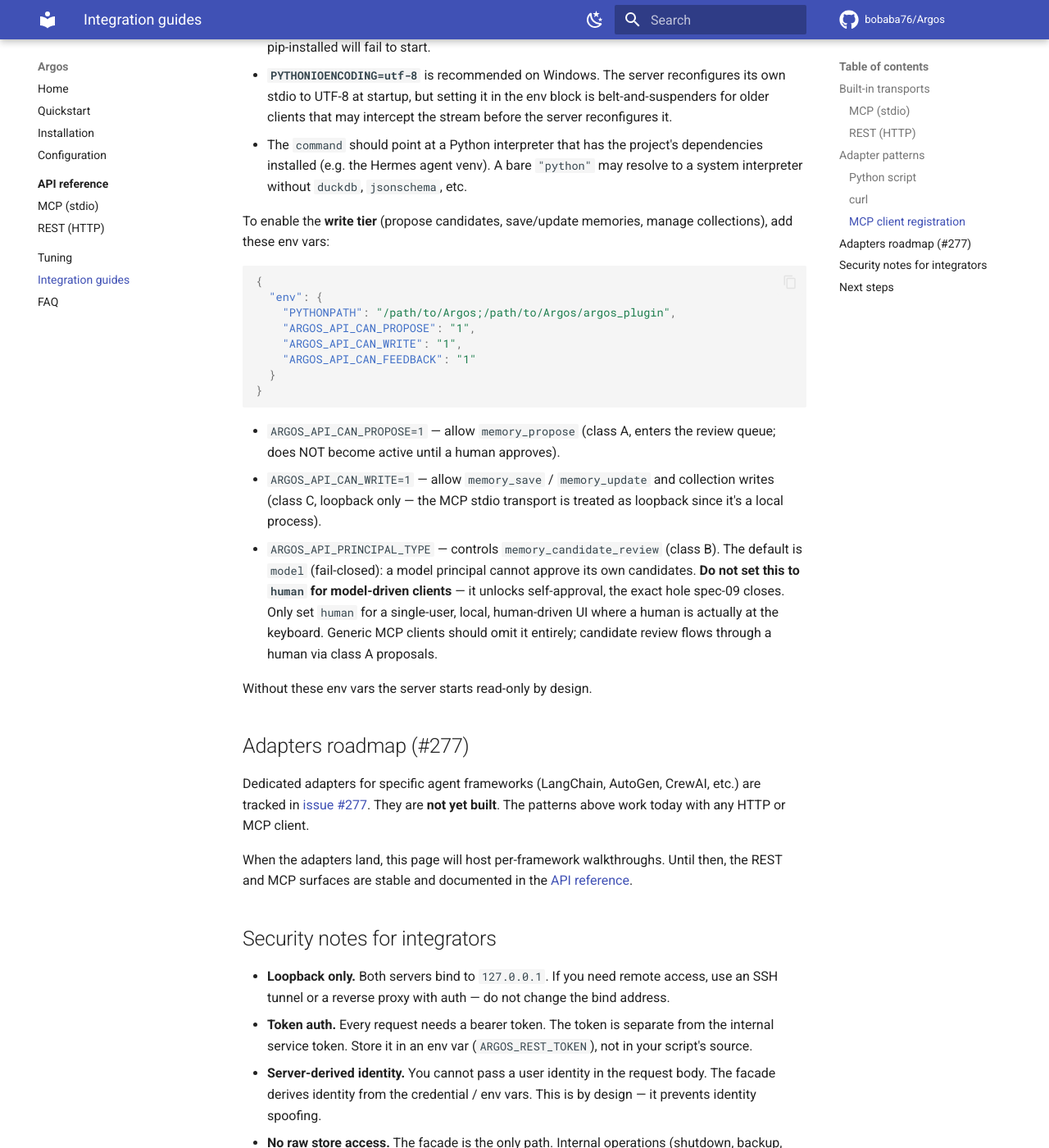
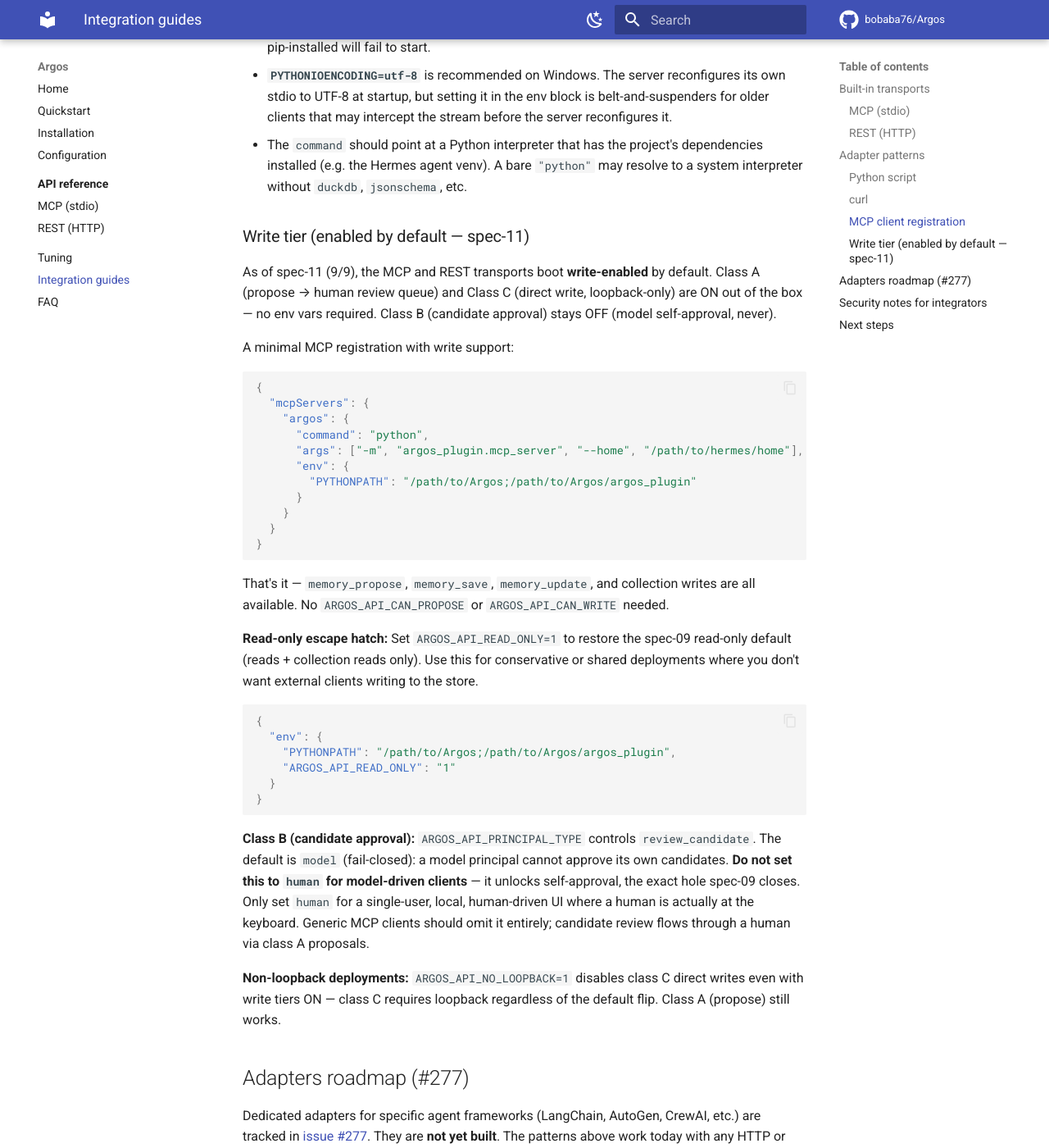
Before and after one commit to bobaba76/Argos, an MkDocs documentation site: the page built from docs/integration.md, in a window 1280 px wide and 1400 px high, scrolled down 1991 px. Shown: the whole window at 82% size. Built offline with MkDocs 1.6.1 and Material for MkDocs 9.7.7, drawn with Linux system fonts in a browser that asks for light colours; comment, search, counter and statistics services are not loaded.

Commit message:
feat(#384): spec-11 — write tiers ON by default (MCP/REST), READ_ONLY escape hatch
Supersedes spec-09's read-only-by-default stance. Harness-agnostic
support is the product — the majority of users are NOT Hermes users,
and read-only-by-default means an external harness's store stays empty
forever.

Code flip (3 files, same pattern):
- mcp_server.py _load_auth_context: default allowed = READ |
  COLLECTION_READ | PROPOSAL | WRITE | COLLECTION_WRITE;
  ARGOS_API_READ_ONLY=1 flips back to read tier only.
- rest_server.py: same flip in its auth-context builder.
- admin_console.py: same flip (propose ON by default).

Invariants (do NOT move):
- Class B (approvals) stays OFF by default — principal_type defaults to
  "model" (fail-closed). Model self-approval must keep failing closed.
- ARGOS_API_NO_LOOPBACK=1 unchanged — class C requires loopback
  regardless of CAN_WRITE.
- Gate-spoof hardening (#341/#344) stays intact.
- Explicit env vars (CAN_PROPOSE, CAN_WRITE, CAN_FEEDBACK) still work
  as belt-and-suspenders overrides.

Tests:
- Existing "read-only by default" assertions flip to set
  ARGOS_API_READ_ONLY=1.
- New TestSpec11WriteDefaults: (a) no-env spawn exposes write ops,
  (b) READ_ONLY=1 restores old surface, (c) NO_LOOPBACK=1 denies class C
  even with defaults, (d) model principal denied review with defaults.

Docs:
- quickstart.md: new "works with any MCP/REST client — reads AND writes"
  section with trust-model table.
- integration.md: write-tier section rewritten for spec-11 defaults;
  PRINCIPAL_TYPE=human dropped from the default env block (spec-09
  self-approval footgun, flagged by Hermes).
- README.md: bash examples updated; stale "read-only by default" in
  admin console security line fixed.
- spec-09-external-api.md: amended-by-spec-11 note atop.
- CHANGELOG.md: entry.

Generated with [Devin](https://devin.ai)

Co-Authored-By: Devin <158243242+devin-ai-integration[bot]@users.noreply.github.com>

````diff
--- a/docs/integration.md
+++ b/docs/integration.md
@@ -94,34 +94,58 @@ Notes on the env block:
   `"python"` may resolve to a system interpreter without `duckdb`,
   `jsonschema`, etc.
 
-To enable the **write tier** (propose candidates, save/update memories,
-manage collections), add these env vars:
+### Write tier (enabled by default — spec-11)
+
+As of spec-11 (9/9), the MCP and REST transports boot **write-enabled** by
+default. Class A (propose → human review queue) and Class C (direct write,
+loopback-only) are ON out of the box — no env vars required. Class B
+(candidate approval) stays OFF (model self-approval, never).
+
+A minimal MCP registration with write support:
+
+```json
+{
+  "mcpServers": {
+    "argos": {
+      "command": "python",
+      "args": ["-m", "argos_plugin.mcp_server", "--home", "/path/to/hermes/home"],
+      "env": {
+        "PYTHONPATH": "/path/to/Argos;/path/to/Argos/argos_plugin"
+      }
+    }
+  }
+}
+```
+
+That's it — `memory_propose`, `memory_save`, `memory_update`, and collection
+writes are all available. No `ARGOS_API_CAN_PROPOSE` or `ARGOS_API_CAN_WRITE`
+needed.
+
+**Read-only escape hatch:** Set `ARGOS_API_READ_ONLY=1` to restore the
+spec-09 read-only default (reads + collection reads only). Use this for
+conservative or shared deployments where you don't want external clients
+writing to the store.
 
 ```json
 {
   "env": {
     "PYTHONPATH": "/path/to/Argos;/path/to/Argos/argos_plugin",
-    "ARGOS_API_CAN_PROPOSE": "1",
-    "ARGOS_API_CAN_WRITE": "1",
-    "ARGOS_API_CAN_FEEDBACK": "1"
+    "ARGOS_API_READ_ONLY": "1"
   }
 }
 ```
 
-- `ARGOS_API_CAN_PROPOSE=1` — allow `memory_propose` (class A, enters the
-  review queue; does NOT become active until a human approves).
-- `ARGOS_API_CAN_WRITE=1` — allow `memory_save` / `memory_update` and
-  collection writes (class C, loopback only — the MCP stdio transport is
-  treated as loopback since it's a local process).
-- `ARGOS_API_PRINCIPAL_TYPE` — controls `memory_candidate_review` (class
-  B). The default is `model` (fail-closed): a model principal cannot
-  approve its own candidates. **Do not set this to `human` for model-driven
-  clients** — it unlocks self-approval, the exact hole spec-09 closes. Only
-  set `human` for a single-user, local, human-driven UI where a human is
-  actually at the keyboard. Generic MCP clients should omit it entirely;
-  candidate review flows through a human via class A proposals.
+**Class B (candidate approval):** `ARGOS_API_PRINCIPAL_TYPE` controls
+`review_candidate`. The default is `model` (fail-closed): a model principal
+cannot approve its own candidates. **Do not set this to `human` for
+model-driven clients** — it unlocks self-approval, the exact hole spec-09
+closes. Only set `human` for a single-user, local, human-driven UI where a
+human is actually at the keyboard. Generic MCP clients should omit it
+entirely; candidate review flows through a human via class A proposals.
 
-Without these env vars the server starts read-only by design.
+**Non-loopback deployments:** `ARGOS_API_NO_LOOPBACK=1` disables class C
+direct writes even with write tiers ON — class C requires loopback
+regardless of the default flip. Class A (propose) still works.
 
 ## Adapters roadmap (#277)
 
````
Also changed, not shown: CHANGELOG.md (+2 -0 lines), README.md (+8 -5 lines), docs/quickstart.md (+19 -4 lines), feature-specs/spec-09-external-api.md (+6 -0 lines), feature-specs/spec-11-harness-agnostic-read-write.md (added, +63 -0 lines), 5 other files.
